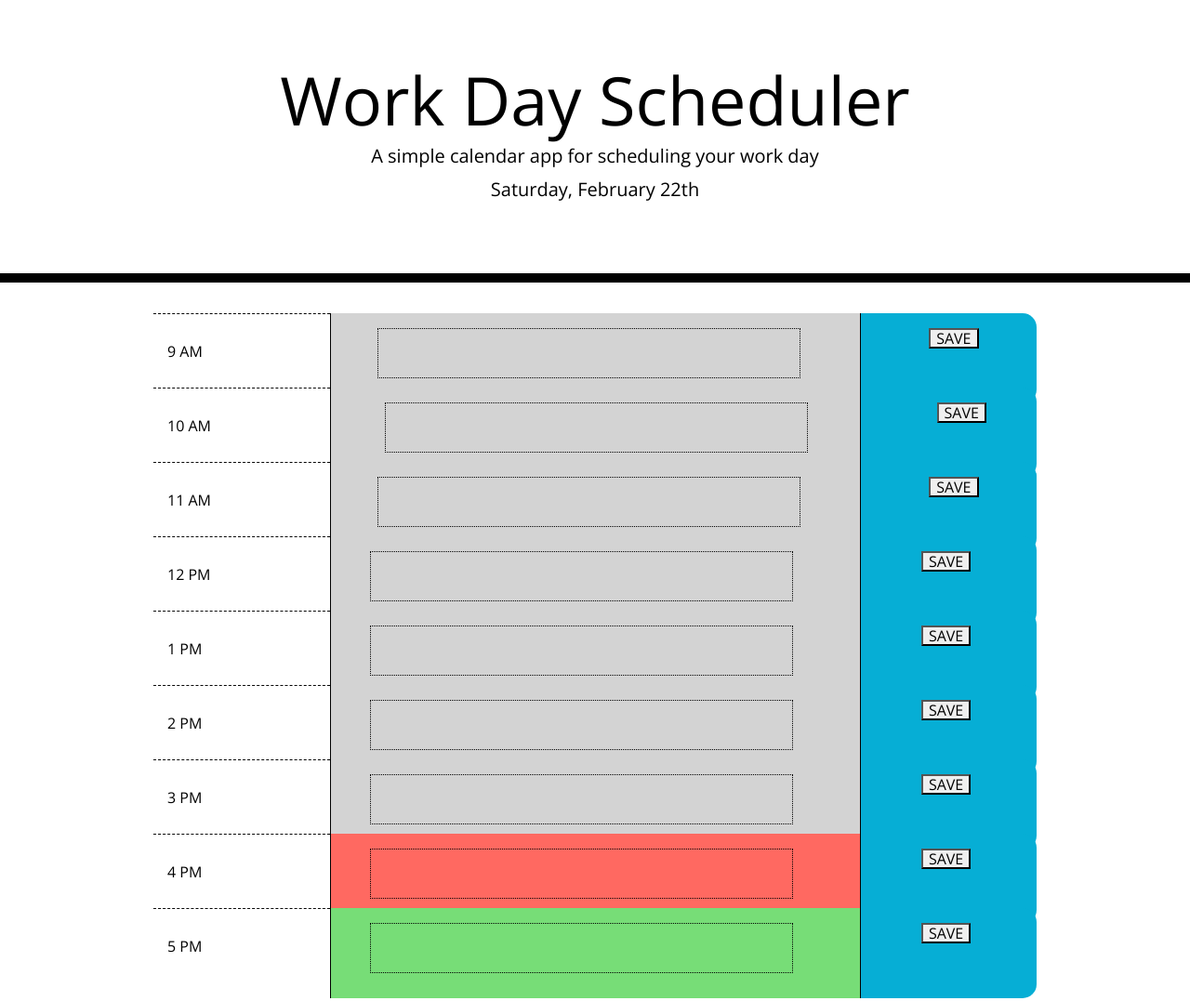
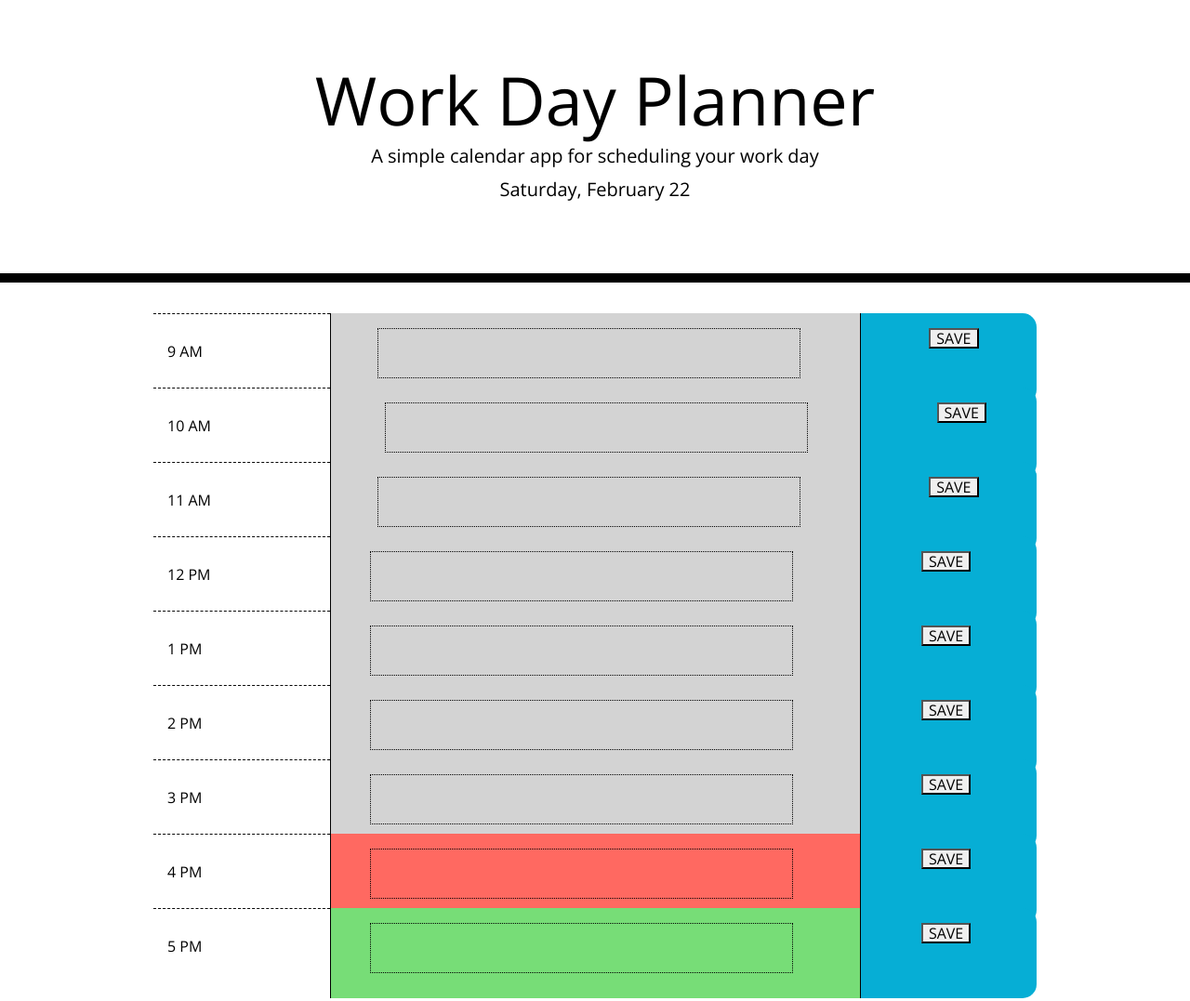
Before and after one commit to kevincwashburn/Work-Day-Planner, a plain HTML site: page index.html in a window 1280 px wide. Shown: the whole page at 93% size. Drawn offline with nearby package versions, Linux system fonts and the light colour scheme.

Commit message:
revised version

```diff
--- a/assets/js/script.js
+++ b/assets/js/script.js
@@ -48,6 +48,10 @@ storedData.forEach(function(data) {
     // in the for loop: use the ID in the object to select the correct textarea.
     $(data.id).val(data.text)
 })
+//for loop alternative:
+// for (var i = 0; i < storedData.length; i++) {
+//     $(storedData[i].id).val(storedData[i].text);
+// }
 
 
 // each time-block row will be color-coded based on the current time of day (past, present, future)
@@ -142,4 +146,4 @@ var day = new Date(); // day.getDay();
 var month = new Date(); //month.getMonth();
 var date = new Date(); // date.getDate();
 
-$("#currentDay").text(dayArray[day.getDay()] + ", " + monthArray[month.getMonth()] + " " + date.getDate() + "th");
+$("#currentDay").text(dayArray[day.getDay()] + ", " + monthArray[month.getMonth()] + " " + date.getDate());
--- a/index.html
+++ b/index.html
@@ -24,7 +24,7 @@
 
   <body>
     <header class="jumbotron">
-      <h1 class="display-3">Work Day Scheduler</h1>
+      <h1 class="display-3">Work Day Planner</h1>
       <p class="lead">A simple calendar app for scheduling your work day</p>
       <p id="currentDay" class="lead"></p>
     </header>
```
Also changed, not shown: 3 other files.
